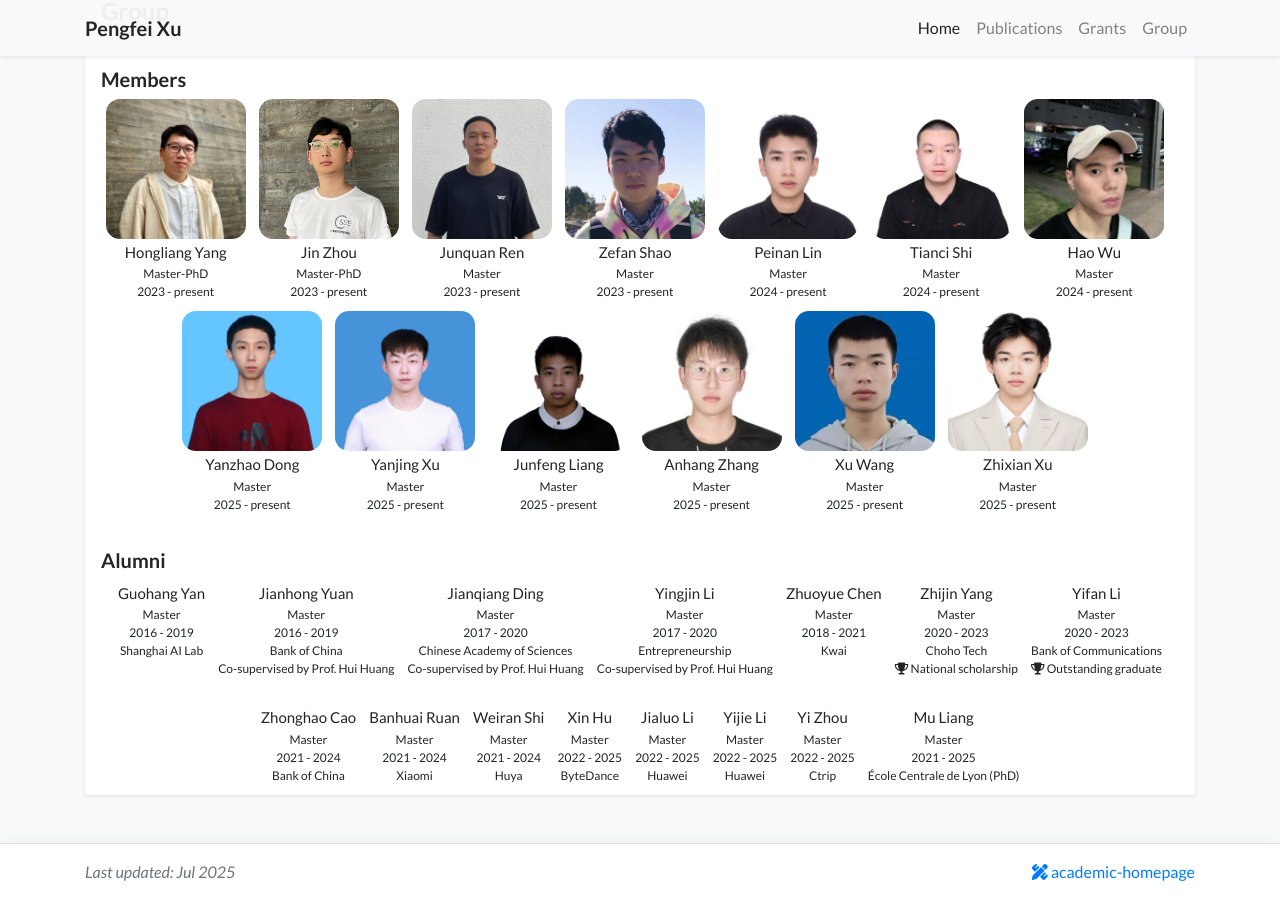
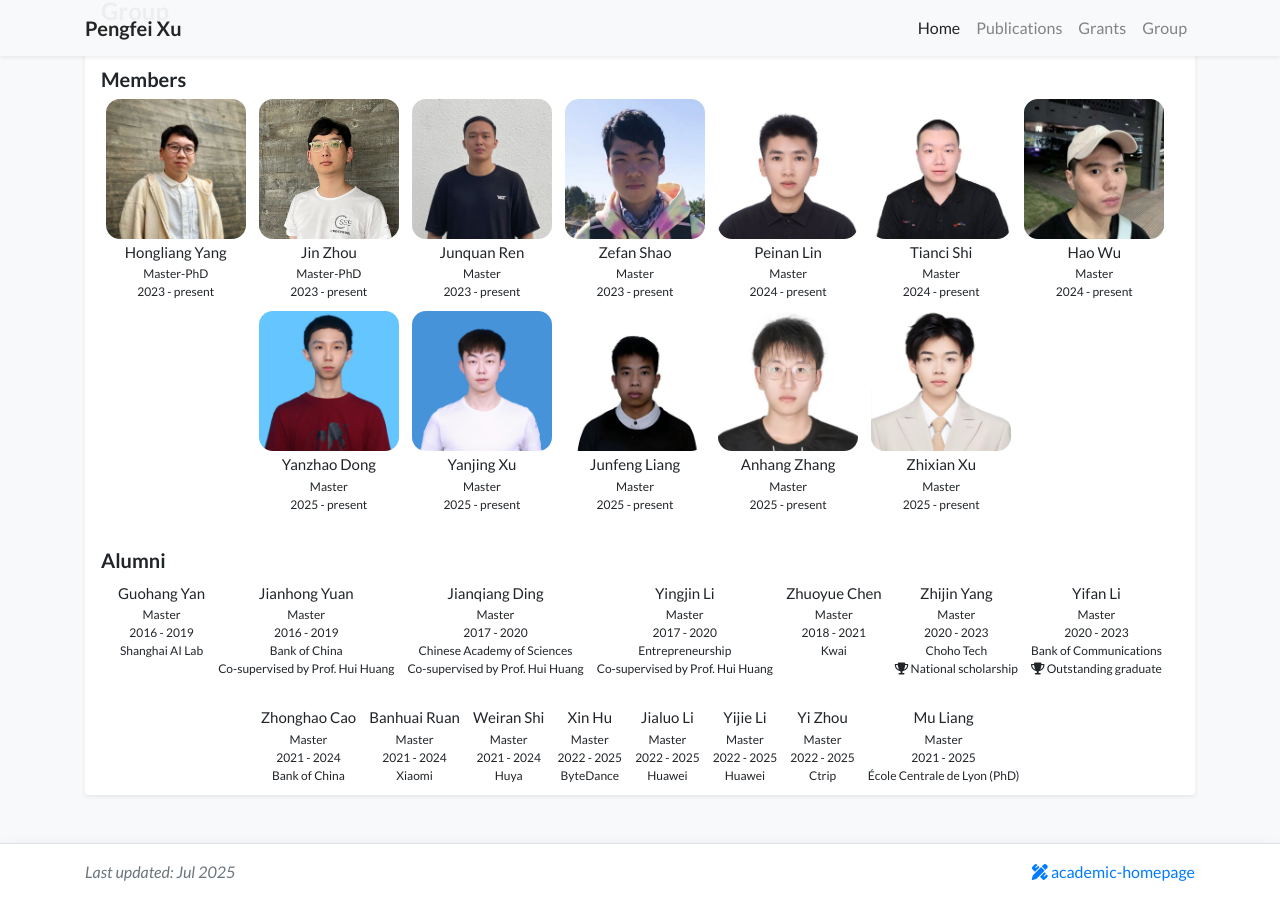
Before and after one commit to pengfeixu/pengfeixu.github.io, a Jekyll site: the page built from index.html, in a window 1280 px wide and 900 px high, scrolled down 4725 px. Built offline with Jekyll 4.4.1, drawn with Linux system fonts in a browser that asks for light colours; a style sheet for code colours, icons or effects is not loaded.

Commit message:
Update group.yml

```diff
--- a/_data/group.yml
+++ b/_data/group.yml
@@ -66,12 +66,6 @@ students:
   period: 2025 - present
   interest: Computer Graphics
   portrait: /assets/images/photos/zhanganhang.jpg
-
-- name: Xu Wang
-  program: Master
-  period: 2025 - present
-  interest: Computer Graphics
-  portrait: /assets/images/photos/wangxu.jpg
 
 - name: Zhixian Xu
   program: Master
```
